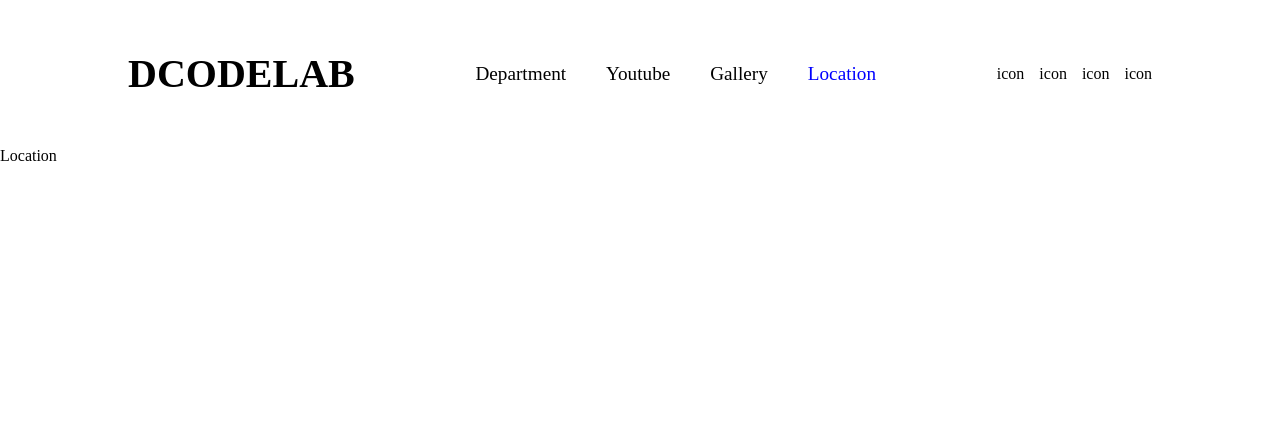
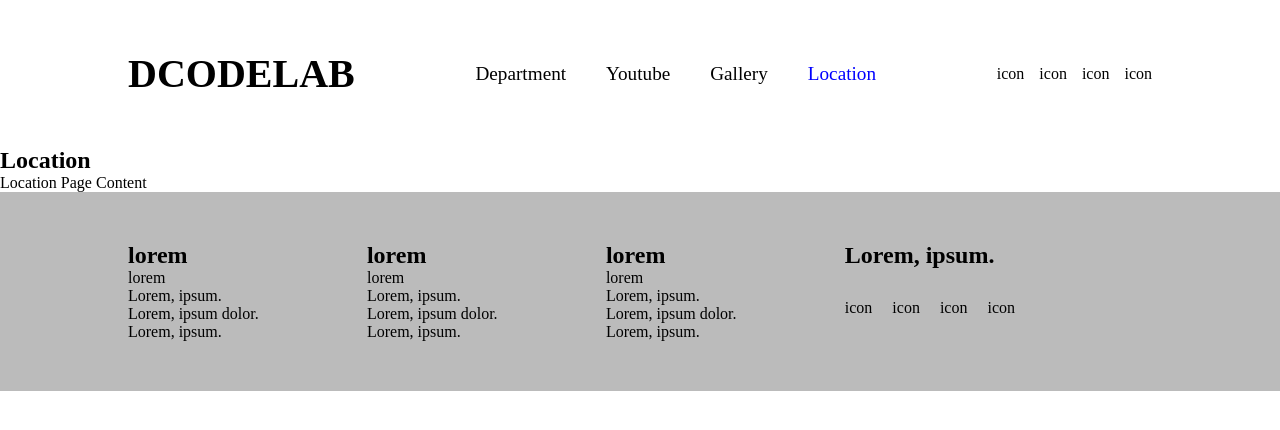
Before and after one commit to charsskim/main2, a React (Create React App) app: page /location in a window 1280 px wide. Shown: the top 430 px of the page. Built offline with nearby package versions, Linux system fonts and the light colour scheme.

Commit message:
공통의 레이아웃 설정

```diff
--- a/src/App.jsx
+++ b/src/App.jsx
@@ -1,10 +1,10 @@
-import Footer from './component/common/Footer';
 import Header from './component/common/Header';
 import Main from './component/main/Main';
 import Department from './component/sub/Department';
 import Gallery from './component/sub/Gallery';
 import Location from './component/sub/Location';
 import Youtube from './component/sub/Youtube';
+import Footer from './component/common/Footer';
 import './scss/style.scss';
 import { Route } from 'react-router-dom';
 export default function App() {
@@ -16,7 +16,7 @@ export default function App() {
 			<Route path='/youtube' component={Youtube} />
 			<Route path='/gallery' component={Gallery} />
 			<Route path='/location' component={Location} />
-			<Route path='/footer' component={Footer} />
+			<Footer />
 		</div>
 	);
 }
--- /dev/null
+++ b/src/component/common/Layout.jsx
@@ -0,0 +1,8 @@
+export default function Layout({ children, title }) {
+	return (
+		<main className={`Layout ${title}`}>
+			<h2>{title}</h2>
+			{children}
+		</main>
+	);
+}
--- a/src/component/sub/Department.jsx
+++ b/src/component/sub/Department.jsx
@@ -1,3 +1,9 @@
+import Layout from '../common/Layout';
+
 export default function Department() {
-	return <main className='Department'>Department</main>;
+	return (
+		<Layout title={'Department'}>
+			<p>Department Page Content</p>
+		</Layout>
+	);
 }
--- a/src/component/sub/Gallery.jsx
+++ b/src/component/sub/Gallery.jsx
@@ -1,3 +1,9 @@
+import Layout from '../common/Layout';
+
 export default function Gallery() {
-	return <main className='Gallery'>Gallery</main>;
+	return (
+		<Layout title={'Gallery'}>
+			<p>Gallery Page Content</p>
+		</Layout>
+	);
 }
--- a/src/component/sub/Location.jsx
+++ b/src/component/sub/Location.jsx
@@ -1,3 +1,9 @@
+import Layout from '../common/Layout';
+
 export default function Location() {
-	return <main className='Location'>Location</main>;
+	return (
+		<Layout title={'Location'}>
+			<p>Location Page Content</p>
+		</Layout>
+	);
 }
--- a/src/component/sub/Youtube.jsx
+++ b/src/component/sub/Youtube.jsx
@@ -1,3 +1,9 @@
+import Layout from '../common/Layout';
+
 export default function Youtube() {
-	return <main className='Youtube'>Youtube</main>;
+	return (
+		<Layout title={'Youtube'}>
+			<p>Youtube Page Title</p>
+		</Layout>
+	);
 }
--- /dev/null
+++ b/src/scss/common/_layout.scss
@@ -0,0 +1,3 @@
+.Layout {
+	width: 80%;
+}
--- a/src/scss/style.scss
+++ b/src/scss/style.scss
@@ -2,6 +2,7 @@
 
 @import './common/header';
 @import './common/Footer';
+@import './common/layout';
 
 @import './main/main';
 @import './main/visual';
```
